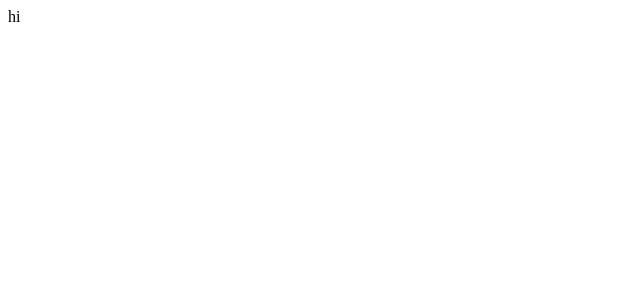
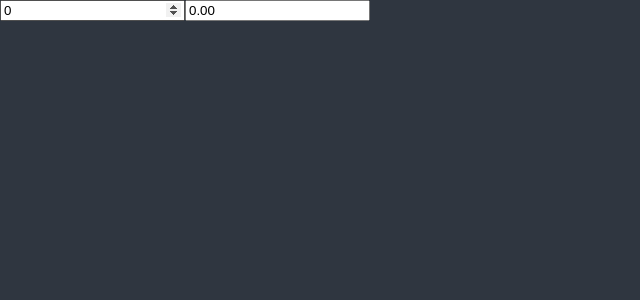
Before and after one commit to chominho14/trello, a React (Create React App) app: page / in a window 1280 px wide. Shown: the top 300 px of the page, without its empty margins (0-640 px from the left). Built offline with nearby package versions, Linux system fonts and the light colour scheme.

Commit message:
v0.2  (Recoil - Seletor, atom)

```diff
--- a/src/App.tsx
+++ b/src/App.tsx
@@ -1,7 +1,24 @@
 import React from "react";
+import { useRecoilState, useRecoilValue } from "recoil";
+import { hourSelector, minuteState } from "./atoms";
 
 function App() {
-  return <div>hi</div>;
+  const [minutes, setMinutes] = useRecoilState(minuteState);
+  const hours = useRecoilValue(hourSelector);
+  const onMinutesChange = (event: React.FormEvent<HTMLInputElement>) => {
+    setMinutes(+event.currentTarget.value);
+  };
+  return (
+    <div>
+      <input
+        value={minutes}
+        onChange={onMinutesChange}
+        type="number"
+        placeholder="Minutes"
+      />
+      <input value={hours} type="number" placeholder="Hours" />
+    </div>
+  );
 }
 
 export default App;
--- /dev/null
+++ b/src/atoms.tsx
@@ -0,0 +1,14 @@
+import { atom, selector } from "recoil";
+
+export const minuteState = atom({
+  key: "minutes",
+  default: 0,
+});
+
+export const hourSelector = selector({
+  key: "hours",
+  get: ({ get }) => {
+    const minutes = get(minuteState);
+    return (minutes / 60).toFixed(2);
+  },
+});
--- a/src/index.tsx
+++ b/src/index.tsx
@@ -1,10 +1,85 @@
+import App from "./App";
 import React from "react";
 import ReactDOM from "react-dom";
-import App from "./App";
+import { RecoilRoot } from "recoil";
+import { ThemeProvider } from "styled-components";
+import { darkTheme } from "./theme";
+
+import { createGlobalStyle } from "styled-components";
+
+const GlobalStyle = createGlobalStyle`
+@import url('https://fonts.googleapis.com/css2?family=Source+Sans+Pro:wght@300;400&display=swap');
+html, body, div, span, applet, object, iframe,
+h1, h2, h3, h4, h5, h6, p, blockquote, pre,
+a, abbr, acronym, address, big, cite, code,
+del, dfn, em, img, ins, kbd, q, s, samp,
+small, strike, strong, sub, sup, tt, var,
+b, u, i, center,
+dl, dt, dd, menu, ol, ul, li,
+fieldset, form, label, legend,
+table, caption, tbody, tfoot, thead, tr, th, td,
+article, aside, canvas, details, embed,
+figure, figcaption, footer, header, hgroup,
+main, menu, nav, output, ruby, section, summary,
+time, mark, audio, video {
+  margin: 0;
+  padding: 0;
+  border: 0;
+  font-size: 100%;
+  font: inherit;
+  vertical-align: baseline;
+}
+/* HTML5 display-role reset for older browsers */
+article, aside, details, figcaption, figure,
+footer, header, hgroup, main, menu, nav, section {
+  display: block;
+}
+/* HTML5 hidden-attribute fix for newer browsers */
+*[hidden] {
+    display: none;
+}
+body {
+  line-height: 1;
+}
+menu, ol, ul {
+  list-style: none;
+}
+blockquote, q {
+  quotes: none;
+}
+blockquote:before, blockquote:after,
+q:before, q:after {
+  content: '';
+  content: none;
+}
+table {
+  border-collapse: collapse;
+  border-spacing: 0;
+}
+* {
+  box-sizing: border-box;
+}
+body {
+  font-weight: 300;
+  font-family: 'Source Sans Pro', sans-serif;
+  background-color:${(props) => props.theme.bgColor};
+  color:${(props) => props.theme.textColor};
+  line-height: 1.2;
+}
+a {
+  text-decoration:none;
+  color:inherit;
+}
+`;
 
 ReactDOM.render(
   <React.StrictMode>
-    <App />
+    <RecoilRoot>
+      <ThemeProvider theme={darkTheme}>
+        <GlobalStyle />
+        <App />
+      </ThemeProvider>
+    </RecoilRoot>
   </React.StrictMode>,
   document.getElementById("root")
 );
--- /dev/null
+++ b/src/theme.ts
@@ -0,0 +1,7 @@
+import { DefaultTheme } from "styled-components";
+
+export const darkTheme: DefaultTheme = {
+  bgColor: "#2f3640",
+  textColor: "#f5f6fa",
+  accentColor: "#4cd137",
+};
```
Also changed, not shown: src/styled.d.ts (added, +9 -0 lines), 1 other file (tests, documents, lock files or other folders).
